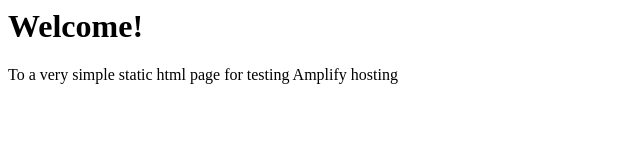
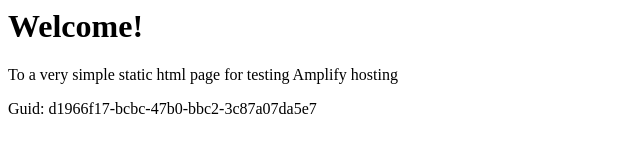
Before and after one commit to aws-aemilia-cmh/Github-PR-Commit-Integration-Test-DoNotTouch-Gith-OKSLNVO2-v1-prod-us-east-2, a website: page src/index.html in a window 1280 px wide. Shown: the whole page, without its empty margins (0-640 px from the left). Drawn offline with Linux system fonts and the light colour scheme.

Commit message:
commit from integ tests

```diff
--- a/src/index.html
+++ b/src/index.html
@@ -1,3 +1,5 @@
+
+
 <html lang="en">
 
 <head>
@@ -10,6 +12,6 @@
 <body>
     <h1>Welcome!</h1>
     <p>To a very simple static html page for testing Amplify hosting</p>
-</body>
+    <p>Guid: d1966f17-bcbc-47b0-bbc2-3c87a07da5e7</p></body>
 
 </html>
```
